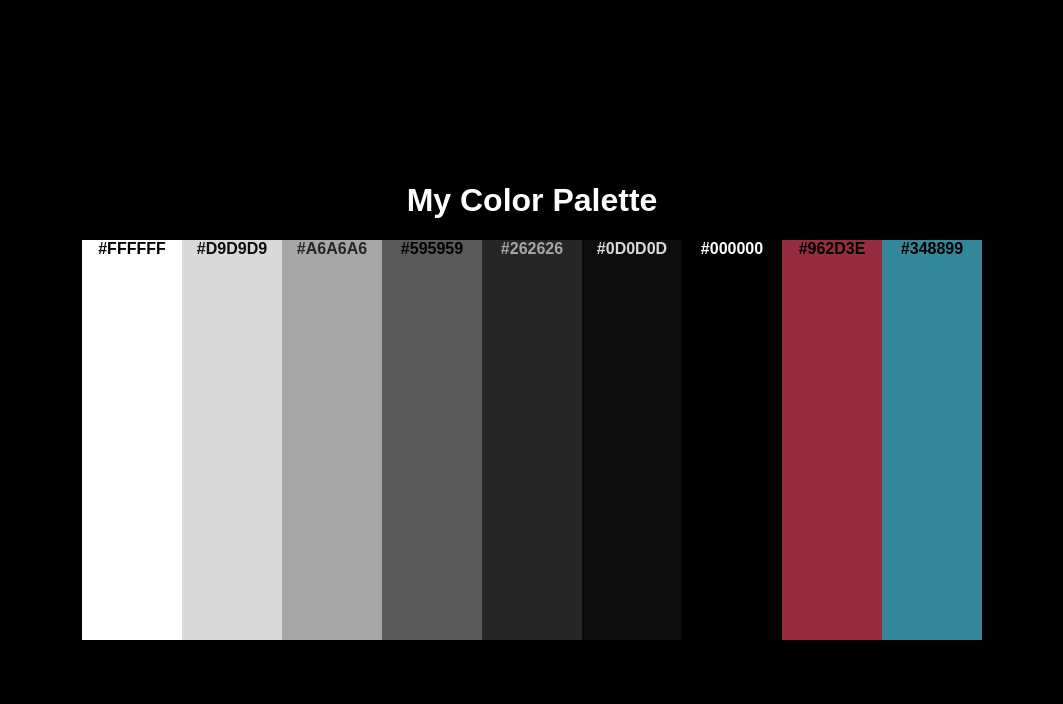
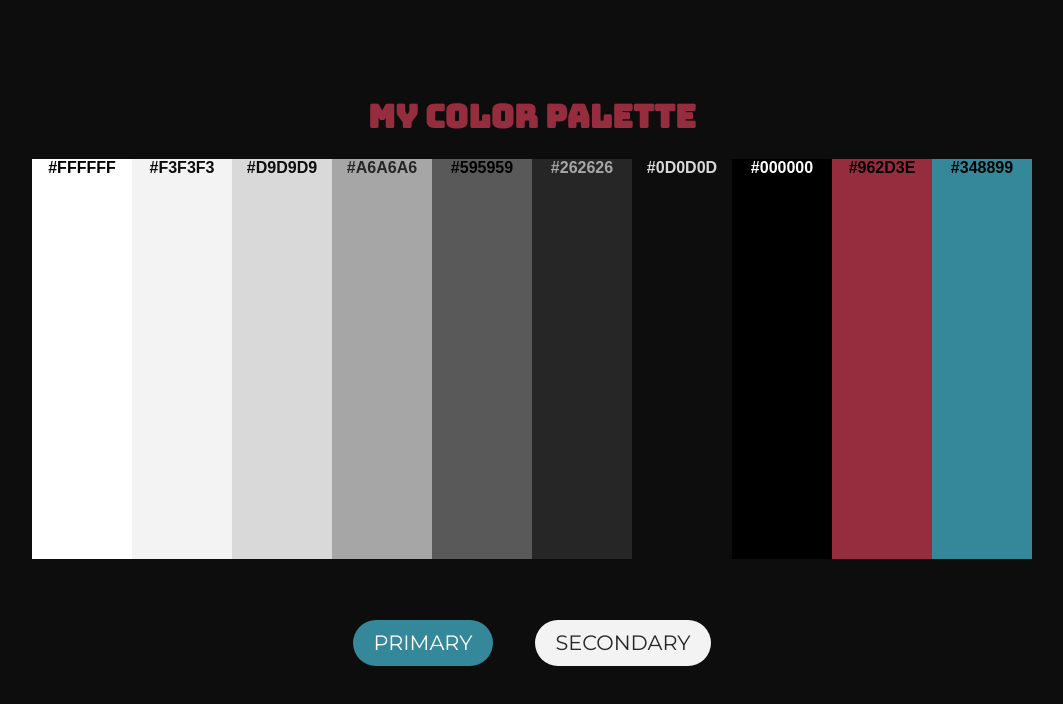
Before and after one commit to Maxtasy/my-colors, a plain HTML site: page index.html in a window 1280 px wide. Shown: the whole page, without its empty margins (108-1171 px from the left). Drawn offline with Linux system fonts and the light colour scheme.

Commit message:
Add #F3F3F3, add button styles

```diff
--- a/index.html
+++ b/index.html
@@ -3,49 +3,58 @@
 <head>
     <meta charset="UTF-8">
     <meta name="viewport" content="width=device-width, initial-scale=1.0">
+    <link href="https://fonts.googleapis.com/css2?family=Bungee&family=Montserrat&display=swap" rel="stylesheet">
     <link rel="stylesheet" href="style.css">
     <script src="script.js" defer></script>
-    <title>My Colors</title>
+    <title>My Color Palette</title>
 </head>
 <body>
-    <h1>My Color Palette</h1>
+    <h1 class="headline">My Color Palette</h1>
     <div class="flex-container color-palette">
-        <div data-color-code="#FFFFFF" class="color-item white">
+        <div data-color-code="#FFFFFF" class="color-item">
             <span>#FFFFFF</span>
             <span class="tooltip-text">Click to copy</span>
         </div>
-        <div data-color-code="#D9D9D9" class="color-item greyscale1">
+        <div data-color-code="#F3F3F3" class="color-item">
+            <span>#F3F3F3</span>
+            <span class="tooltip-text">Click to copy</span>
+        </div>
+        <div data-color-code="#D9D9D9" class="color-item">
             <span>#D9D9D9</span>
             <span class="tooltip-text">Click to copy</span>
         </div>
-        <div data-color-code="#A6A6A6" class="color-item greyscale2">
+        <div data-color-code="#A6A6A6" class="color-item">
             <span>#A6A6A6</span>
             <span class="tooltip-text">Click to copy</span>
         </div>
-        <div data-color-code="#595959" class="color-item greyscale3">
+        <div data-color-code="#595959" class="color-item">
             <span>#595959</span>
             <span class="tooltip-text">Click to copy</span>
         </div>
-        <div data-color-code="#262626" class="color-item greyscale4">
+        <div data-color-code="#262626" class="color-item">
             <span>#262626</span>
             <span class="tooltip-text">Click to copy</span>
         </div>
-        <div data-color-code="#0D0D0D" class="color-item greyscale5">
+        <div data-color-code="#0D0D0D" class="color-item">
             <span>#0D0D0D</span>
             <span class="tooltip-text">Click to copy</span>
         </div>
-        <div data-color-code="#000000" class="color-item black">
+        <div data-color-code="#000000" class="color-item">
             <span>#000000</span>
             <span class="tooltip-text">Click to copy</span>
         </div>
-        <div data-color-code="#962D3E" class="color-item highlight-red">
+        <div data-color-code="#962D3E" class="color-item">
             <span>#962D3E</span>
             <span class="tooltip-text">Click to copy</span>
         </div>
-        <div data-color-code="#348899" class="color-item highlight-blue">
+        <div data-color-code="#348899" class="color-item">
             <span>#348899</span>
             <span class="tooltip-text">Click to copy</span>
         </div>
     </div>
+    <div class="flex-container buttons">
+        <button class="btn btn-primary">Primary</button>
+        <button class="btn btn-secondary">Secondary</button>
+    </div>
 </body>
 </html>
--- a/style.css
+++ b/style.css
@@ -6,19 +6,21 @@ body {
     font-family: Arial, Helvetica, sans-serif;
     margin: 0;
     height: 100vh;
-    background-color: black;
+    background-color: #0D0D0D;
     display: flex;
     flex-direction: column;
     justify-content: center;
     align-items: center;
 }
 
-h1 {
-    color: white;
+.headline {
+    font-family: 'Bungee', cursive;
+    color: #962D3E;
 }
 
 .flex-container {
     display: flex;
+    margin-bottom: 5vmin;
 }
 
 .color-item {
@@ -31,6 +33,7 @@ h1 {
 }
 
 .color-item .tooltip-text {
+    font-family: 'Montserrat', sans-serif;
     font-size: .75rem;
     display: none;
     position: absolute;
@@ -43,47 +46,79 @@ h1 {
     display: block;
 }
 
-.color-item:hover, .color-item::after {
-    display: block;
+[data-color-code="#FFFFFF"] {
+    background-color: #FFFFFF;
+    color: #000000;
 }
 
-.white {
-    background-color: white;
+[data-color-code="#F3F3F3"] {
+    background-color: #F3F3F3;
+    color: #0D0D0D;
 }
 
-.greyscale1 {
+[data-color-code="#D9D9D9"] {
     background-color: #D9D9D9;
     color: #0D0D0D;
 }
 
-.greyscale2 {
+[data-color-code="#A6A6A6"] {
     background-color: #A6A6A6;
     color: #262626;
 }
 
-.greyscale3 {
+[data-color-code="#595959"] {
     background-color: #595959;
 }
 
-.greyscale4 {
+[data-color-code="#262626"] {
     background-color: #262626;
     color: #A6A6A6;
 }
 
-.greyscale5 {
+[data-color-code="#0D0D0D"] {
     background-color: #0D0D0D;
     color: #D9D9D9;
 }
 
-.black {
-    background-color: black;
-    color: white;
+[data-color-code="#000000"] {
+    background-color: #000000;
+    color: #FFFFFF;
 }
 
-.highlight-red {
+[data-color-code="#962D3E"] {
     background-color: #962D3E;
 }
 
-.highlight-blue {
+[data-color-code="#348899"] {
     background-color: #348899;
 }
+
+.btn {
+    font-family: 'Montserrat', sans-serif;
+    text-transform: uppercase;
+    cursor: pointer;
+    font-size: 1.3rem;
+    padding: .5em 1em;
+    border: none;
+    outline: none;
+    margin: 1em;
+    border-radius: 100vmax;
+}
+
+.btn-primary {
+    background-color: #348899;
+    color: #FFFFFF;
+}
+
+.btn-primary:hover {
+    background-color: #247383;
+}
+
+.btn-secondary {
+    background-color: #F3F3F3;
+    color: #262626;
+}
+
+.btn-secondary:hover {
+    background-color: #d1d1d1;
+}
```
